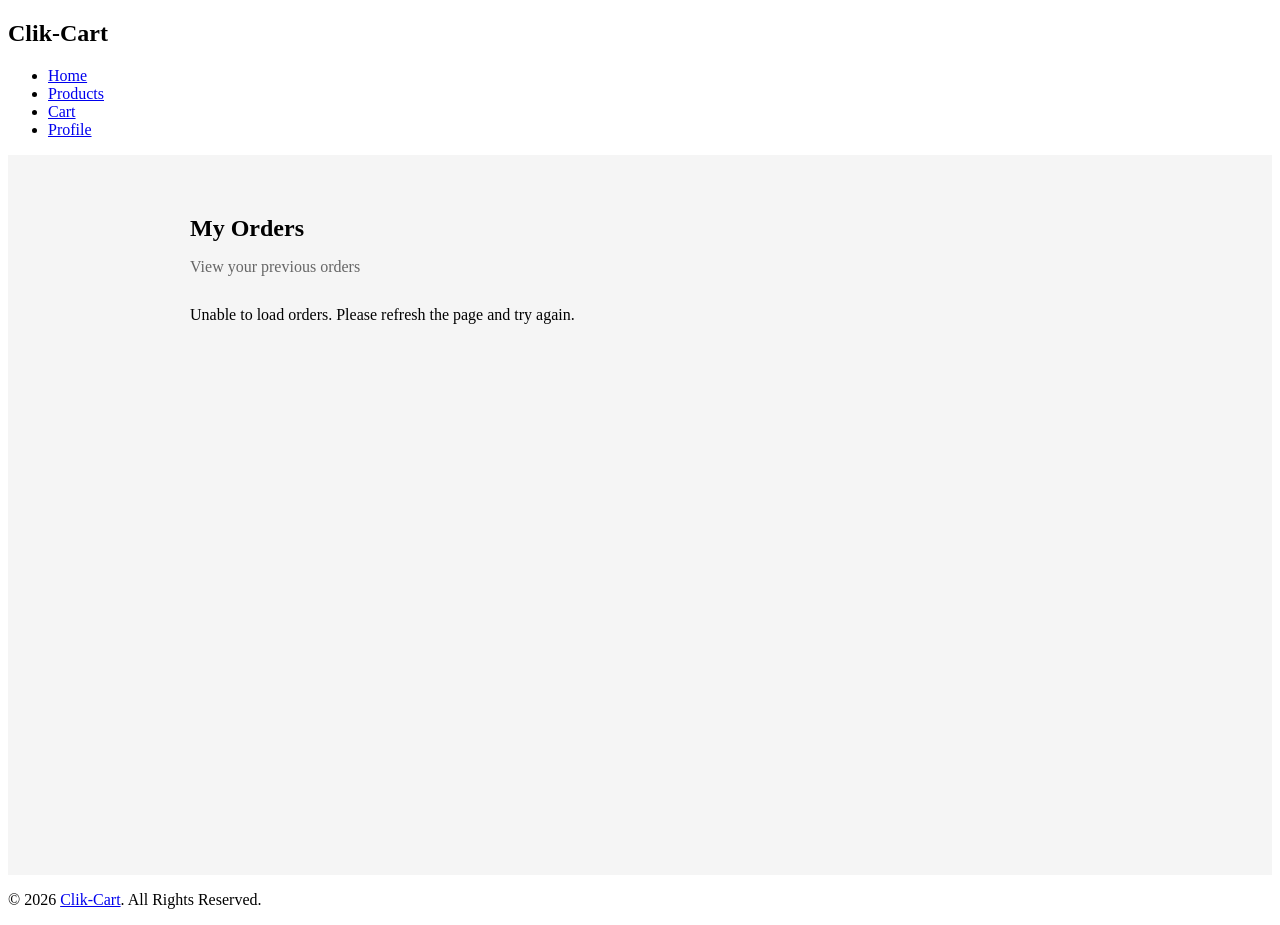
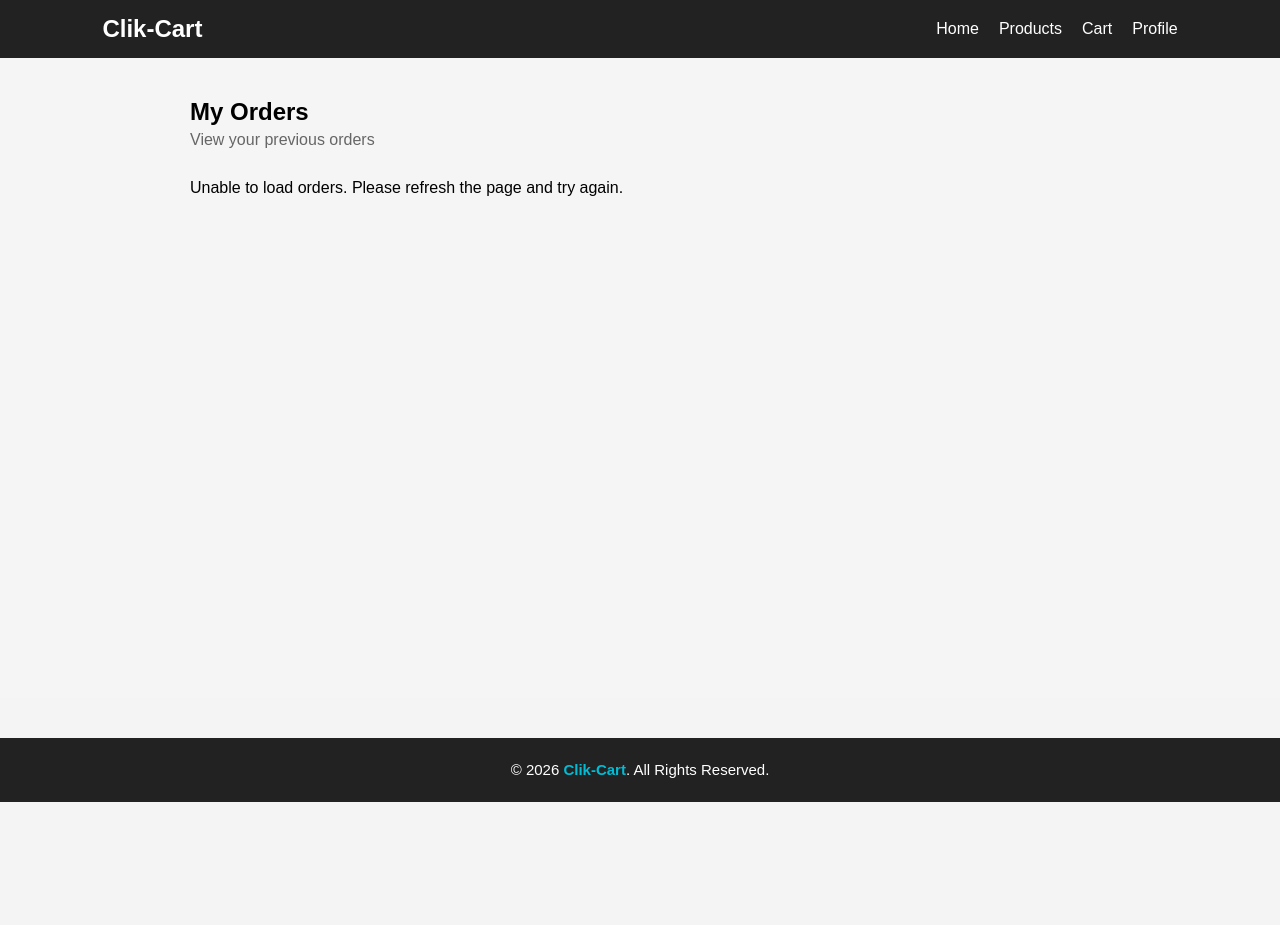
Before and after one commit to dineshtelegrapu/Click-Cart, a plain HTML site: page Frontend HTML/orders.html in a window 1280 px wide. After the commit the page ends 802 px from the top, so only its background shows below. Drawn offline with Linux system fonts and the light colour scheme; no server answers; sample sign-in values are in the browser's storage.

Commit message:
Link common stylesheet to orders page

```diff
--- a/Frontend HTML/orders.html
+++ b/Frontend HTML/orders.html
@@ -6,6 +6,7 @@
     <meta name="viewport" content="width=device-width, initial-scale=1.0">
     <title>My Orders - Clik-Cart</title>
     <link rel="stylesheet" href="../Frontend CSS/orders.css">
+    <link rel="stylesheet" href="../Frontend CSS/common.css">
     <script src="../Frontend JS/orders.js" defer></script>
 </head>
 
```
